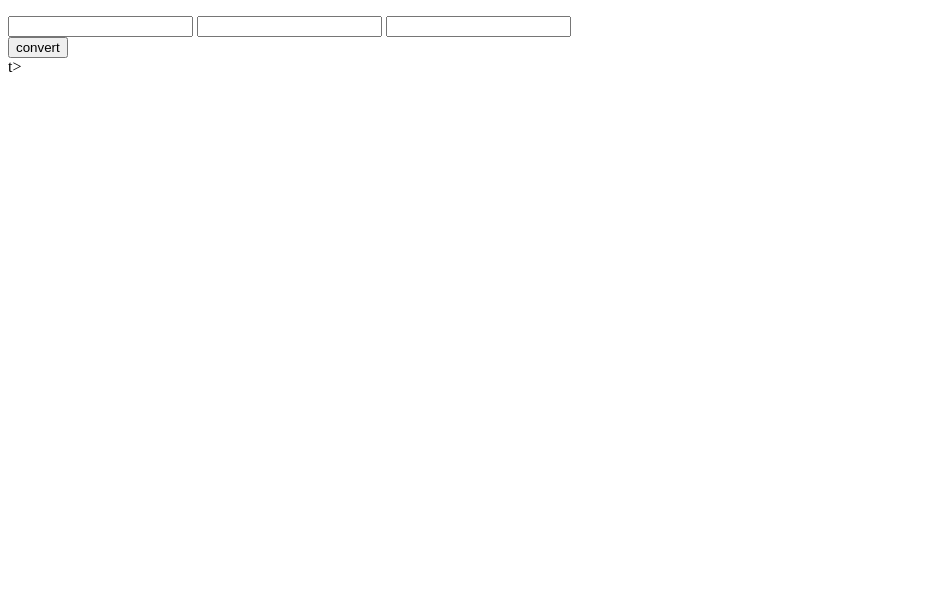
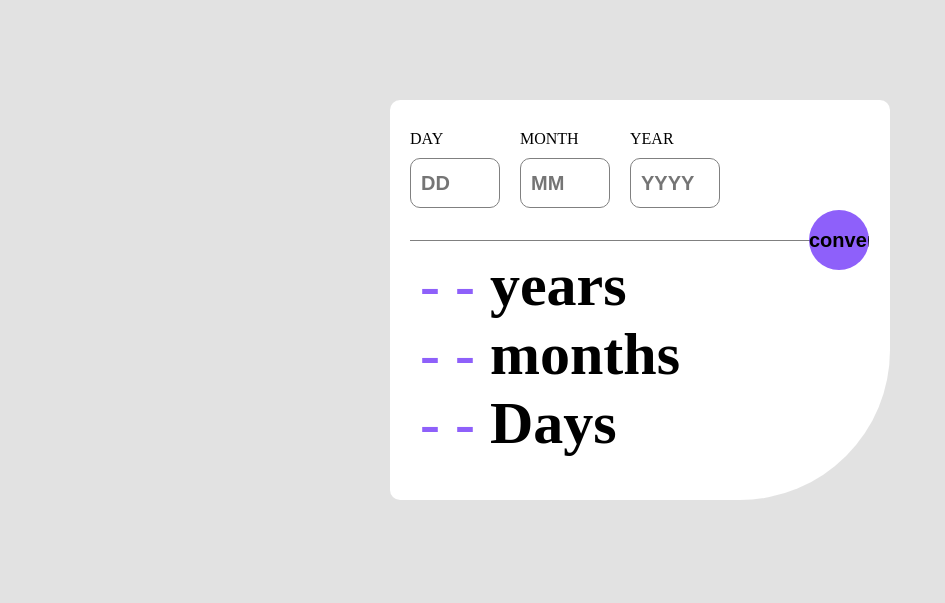
Before and after one commit to Ehsanullah946/Age_Calculator, a plain HTML site: page index.html in a window 1280 px wide. Shown: the whole page, without its empty margins (0-945 px from the left). Drawn offline with Linux system fonts and the light colour scheme.

Commit message:
change style

```diff
--- a/index.html
+++ b/index.html
@@ -4,20 +4,36 @@
     <meta charset="UTF-8">
     <meta name="viewport" content="width=device-width, initial-scale=1.0">
     <title>Document</title>
-    <link rel="stylesheet" href="index.js">
+   <script src="index.js"></script>
     <link rel="stylesheet" href="style.css">
 </head>
 <body>
-    <p id="show1"></p>
-    <p id="show2"></p>
-    <p id="show3"></p>
-    <form action="">
-        <input type="number" id="year">
-        <input type="number" id="month">
-        <input type="number" id="day"><br>
-        <input type="button" value="convert" onclick="convert()">
-    </form>
-  t>
+      <div class="container">
+        <div class="top">
+            <div class="day center">
+                <label for="day">DAY</label><br>
+                <input type="number" id="day" placeholder="DD" required min="1" max="31">
+             </div>
+             <div class="month center">
+                <label for="month">MONTH</label><br>
+                <input type="number" id="month" placeholder="MM" required min="1" max="12">
+             </div>
+             <div class="year center">
+                <label for="year">YEAR</label><br>
+                <input type="number" id="year" placeholder="YYYY" required  min="1900">
+             </div>
+             <input type="button" onclick="convert()" value="convert" class="btn" style="background-color: rgba(104, 42, 248, 0.744);">
+        </div>
+        <div class="bottom">
+            <h1 ><span  id="show1">- -</span> years</h1>
+             <h1 ><span id="show2">- -</span> months</h1>
+              <h1  ><span id="show3">- -</span> Days</h1>
+        </div>
+
+      </div>
+
+
+
 
 </body>
 </html>
--- a/index.js
+++ b/index.js
@@ -1,4 +1,5 @@
 function convert(){
+
     var birthYear=document.getElementById('year').value;
     var birthMonth=document.getElementById('month').value;
     var birthDay=document.getElementById('day').value;
@@ -6,12 +7,11 @@ function convert(){
       var currentMonth=new Date().getMonth()+1;
       var currentDay=new Date().getDay();
       const age=currentYear - birthYear;
-      const month=(age*12) + currentMonth - birthMonth;
-      const month2=Math.abs((age*12)-month);
-      const day= (age*365) + (month2*30) + currentDay-birthDay;
-      const day2=Math.abs((day - (age*365) + (month2*30)-365));
-      // const day2 = day-(age*365);
+      const allMonth=(age*12) + currentMonth - birthMonth;
+      const month=Math.abs((age*12)-allMonth);
+      const allDay= (age*365) + (month2*30) + currentDay-birthDay;
+      const day=Math.abs((allDay - (age*365) + (month2*30)-365));
       document.getElementById('show1').innerHTML=age;
-      document.getElementById('show2').innerHTML=month2;
-      document.getElementById('show3').innerHTML=day2;
+      document.getElementById('show2').innerHTML=month;
+      document.getElementById('show3').innerHTML=day;
     }
--- a/style.css
+++ b/style.css
@@ -0,0 +1,70 @@
+*{
+    padding: 0px;
+    margin: 0px;
+    box-sizing: border-box;
+}
+body{
+    display: flex;
+    justify-content: center;
+    background-color:rgb(226, 226, 226);
+
+
+
+}
+.container{
+   width: 500px;
+    height: 400px;
+    background-color: #fff;
+    margin: 100px 100px ;
+    padding:30px 80px  0px 20px  ;
+    position: relative;
+    border-radius: 10px 10px 150px 10px ;
+
+
+}
+input{
+    width: 90px;
+    height: 50px;
+    margin: 10px 20px 0px 0px ;
+    font-size: 20px;
+    font-weight: bold;
+    border-radius: 10px;
+    border:0.5px solid gray;
+    padding-left: 10px;
+
+}
+.top{
+    width: 100%;
+    height: 30%;
+    display: flex;
+    border-bottom: 1px solid gray ;
+
+
+
+}
+.btn{
+    position: absolute;
+    bottom: 230px;
+    right:1px;
+    height: 60px;
+    width: 60px;
+    border-radius: 100%;
+    border: 0px;
+    padding: 0px;
+}
+.bottom{
+    margin: 10px;
+
+}
+h1{
+    font-size:60px;
+    font-weight: bold;
+}
+#show1,#show3,#show2{
+     color: rgba(104, 42, 248, 0.744);
+}
+
+
+/* .center{
+    padding:10px 0px 0px 30px  ;
+} */
```
